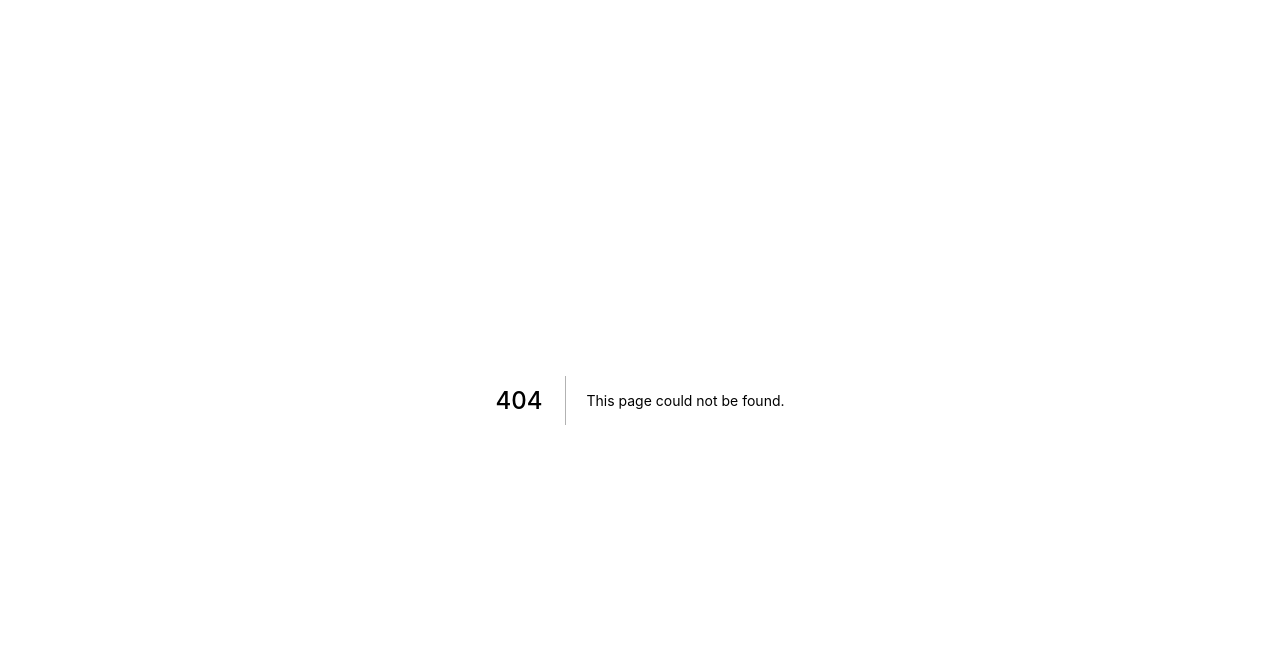
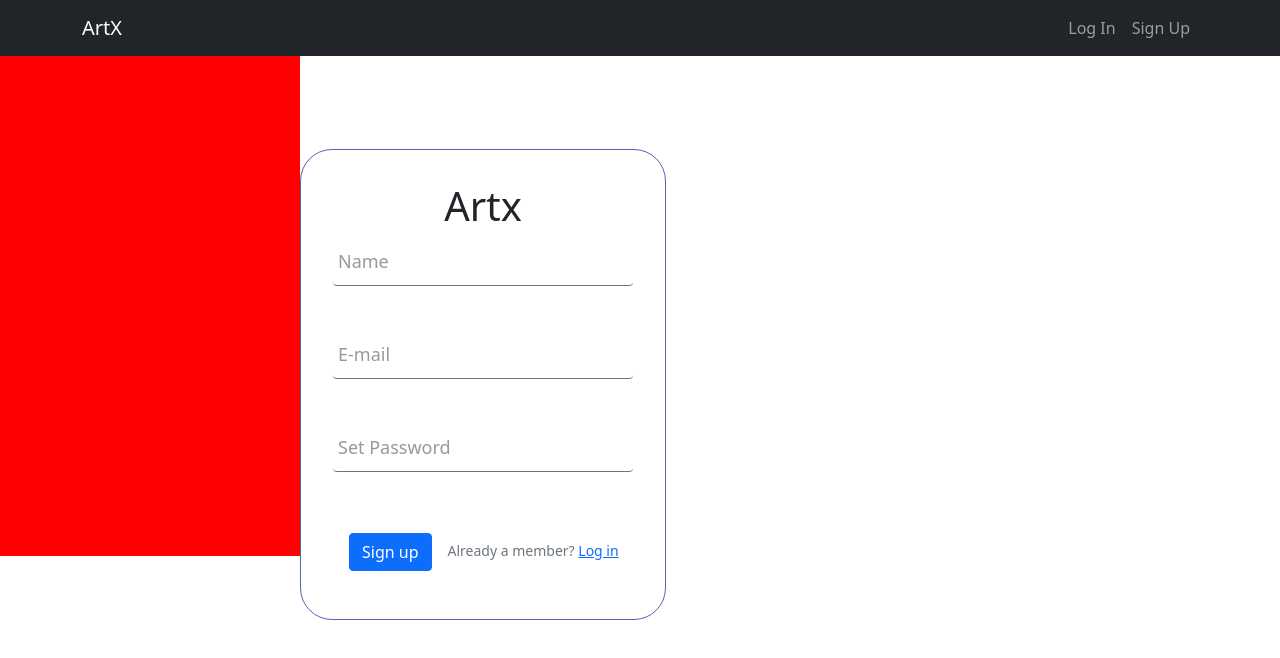
Before and after one commit to rishit-desai/ArtX-Web, a Next.js app: page /Signup in a window 1280 px wide. Before the commit this address had no page. Shown: the top 658 px of the page. Built offline with nearby package versions, Linux system fonts and the light colour scheme.

Commit message:
Added navbar component, added login and signup pages

```diff
--- /dev/null
+++ b/components/NavCustom.jsx
@@ -0,0 +1,28 @@
+/* eslint-disable @next/next/link-passhref */
+import React from 'react'
+import { Nav, Navbar, Container } from 'react-bootstrap';
+import Link from 'next/link'
+
+export default function NavCustom()
+{
+    return (
+        <Navbar collapseOnSelect expand="lg" bg="dark" variant="dark">
+            <Container>
+                <Navbar.Brand href="#home">ArtX</Navbar.Brand>
+                <Navbar.Toggle aria-controls="responsive-navbar-nav" />
+                <Navbar.Collapse id="responsive-navbar-nav">
+                    <Nav className="me-auto">
+                    </Nav>
+                    <Nav>
+                        <Link href="/Login" passHref>
+                            <Nav.Link>Log In</Nav.Link>
+                        </Link>
+                        <Link href="/Signup" passHref>
+                            <Nav.Link>Sign Up</Nav.Link>
+                        </Link>
+                    </Nav>
+                </Navbar.Collapse>
+            </Container>
+        </Navbar>
+    )
+}
--- a/package.json
+++ b/package.json
@@ -9,8 +9,10 @@
     "lint": "next lint"
   },
   "dependencies": {
+    "bootstrap": "^5.1.0",
     "next": "11.0.1",
     "react": "17.0.2",
+    "react-bootstrap": "^1.6.1",
     "react-dom": "17.0.2"
   },
   "devDependencies": {
--- /dev/null
+++ b/pages/Signup.js
@@ -0,0 +1,45 @@
+import Link from 'next/link';
+import React from 'react'
+import { Button, Form } from 'react-bootstrap'
+import NavCustom from '../components/NavCustom'
+
+export default function Signup()
+{
+    function handleSubmit(e)
+    {
+        e.preventDefault();
+    }
+    return (
+        <>
+            <NavCustom />
+            <div className="super">
+                <div className="red"></div>
+                <div className="wrapper">
+                    <h1>Artx</h1>
+                    <Form onSubmit={handleSubmit}>
+                        <Form.Group className="group">
+                            <Form.Control className="input" type="text" required />
+                            <span className="highlight"></span>
+                            <span className="bar"></span>
+                            <Form.Label>Name</Form.Label>
+                        </Form.Group>
+                        <Form.Group className="group">
+                            <Form.Control className="input" type="text" required />
+                            <span className="highlight"></span>
+                            <span className="bar"></span>
+                            <Form.Label>E-mail</Form.Label>
+                        </Form.Group>
+                        <Form.Group className="group">
+                            <Form.Control className="input" type="password" required />
+                            <span className="highlight"></span>
+                            <span className="bar"></span>
+                            <Form.Label>Set Password</Form.Label>
+                        </Form.Group>
+                        <Button type="submit" style={{ margin: '1rem' }}>Sign up</Button>
+                        <Form.Text>Already a member? <Link href="/Login">Log in</Link></Form.Text>
+                    </Form>
+                </div>
+            </div>
+        </>
+    )
+}
--- a/pages/_app.js
+++ b/pages/_app.js
@@ -1,6 +1,10 @@
 import '../styles/globals.css'
+import 'bootstrap/dist/css/bootstrap.min.css'
+import '../styles/login.css'
 
-function MyApp({ Component, pageProps }) {
+
+function MyApp({ Component, pageProps })
+{
   return <Component {...pageProps} />
 }
 
--- a/pages/index.js
+++ b/pages/index.js
@@ -2,7 +2,8 @@ import Head from 'next/head'
 import Image from 'next/image'
 import styles from '../styles/Home.module.css'
 
-export default function Home() {
+export default function Home()
+{
   return (
     <div className={styles.container}>
       <Head>
--- /dev/null
+++ b/styles/login.css
@@ -0,0 +1,107 @@
+.group {
+  position:relative;
+  margin-bottom:45px;
+}
+.input {
+  font-size:18px;
+  padding:10px 10px 10px 5px;
+  display:block;
+  width:300px;
+  border:none;
+  border-bottom:1px solid #757575;
+}
+.input:focus {
+    outline:none;
+    box-shadow: none;
+}
+label {
+  color:#999;
+  font-size:18px;
+  font-weight:normal;
+  position:absolute;
+  pointer-events:none;
+  left:5px;
+  top:10px;
+  transition:0.2s ease all;
+}
+
+/* active state */
+.input:focus ~ label, .input:valid ~ label {
+  top:-20px;
+  font-size:14px;
+  color:#5264AE;
+  border: none;
+}
+.bar {
+    position:relative;
+    display:block;
+    width:300px;
+}
+.bar:before, .bar:after {
+  content:'';
+  height:2px;
+  width:0;
+  bottom:1px;
+  position:absolute;
+  background:#5264AE;
+  transition:0.2s ease all;
+}
+.bar:before {
+  left:50%;
+}
+.bar:after {
+  right:50%;
+}
+
+.input:focus ~ .bar:before, .input:focus ~ .bar:after {
+  width:50%;
+}
+.highlight {
+  position:absolute;
+  height:60%;
+  width:100px;
+  top:25%;
+  left:0;
+  pointer-events:none;
+  opacity:0.5;
+}
+
+.input:focus ~ .highlight {
+  animation:inputHighlighter 0.3s ease;
+}
+
+@keyframes inputHighlighter {
+  from  { background:#5264AE; }
+  to    { width:0; background:transparent; }
+}
+
+.super-wrapper {
+  display: flex;
+  justify-content: center;
+  width: 100%;
+  display: block;
+  margin: 2rem auto;
+  border: solid 1px black;
+}
+
+h1 {
+  width: 100%;
+  text-align: center;
+}
+
+.red {
+  display: inline-block;
+  background-color: red;
+  height: 500px;
+  width: 300px;
+
+}
+
+.wrapper {
+  display: inline-block;
+  border: solid 1px #5264AE;
+  padding: 2rem;
+  border-radius: 2rem;
+  margin-top: 0rem;
+  width: fit-content;
+}
```
Also changed, not shown: pages/Bio.js (added, +12 -0 lines), pages/Login.js (added, +39 -0 lines), 1 other file (tests, documents, lock files or other folders).
